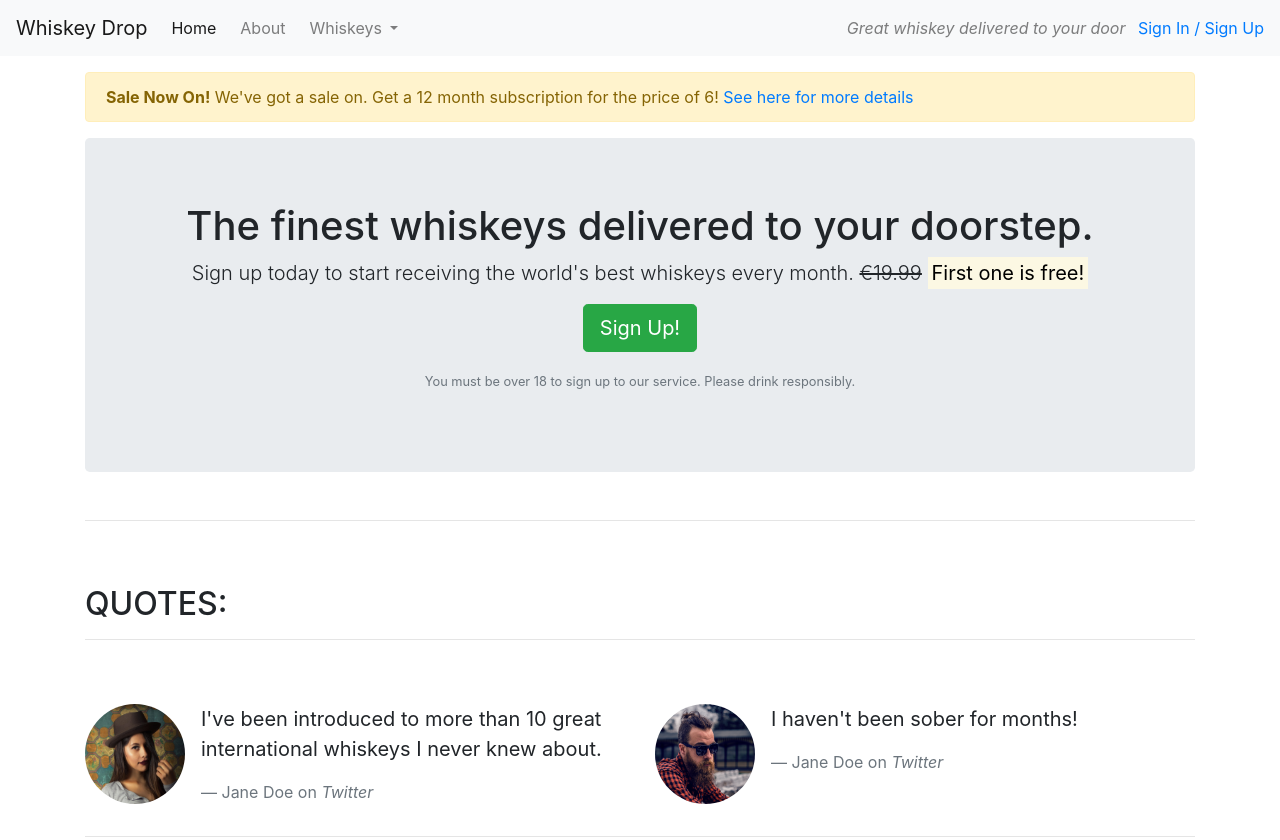
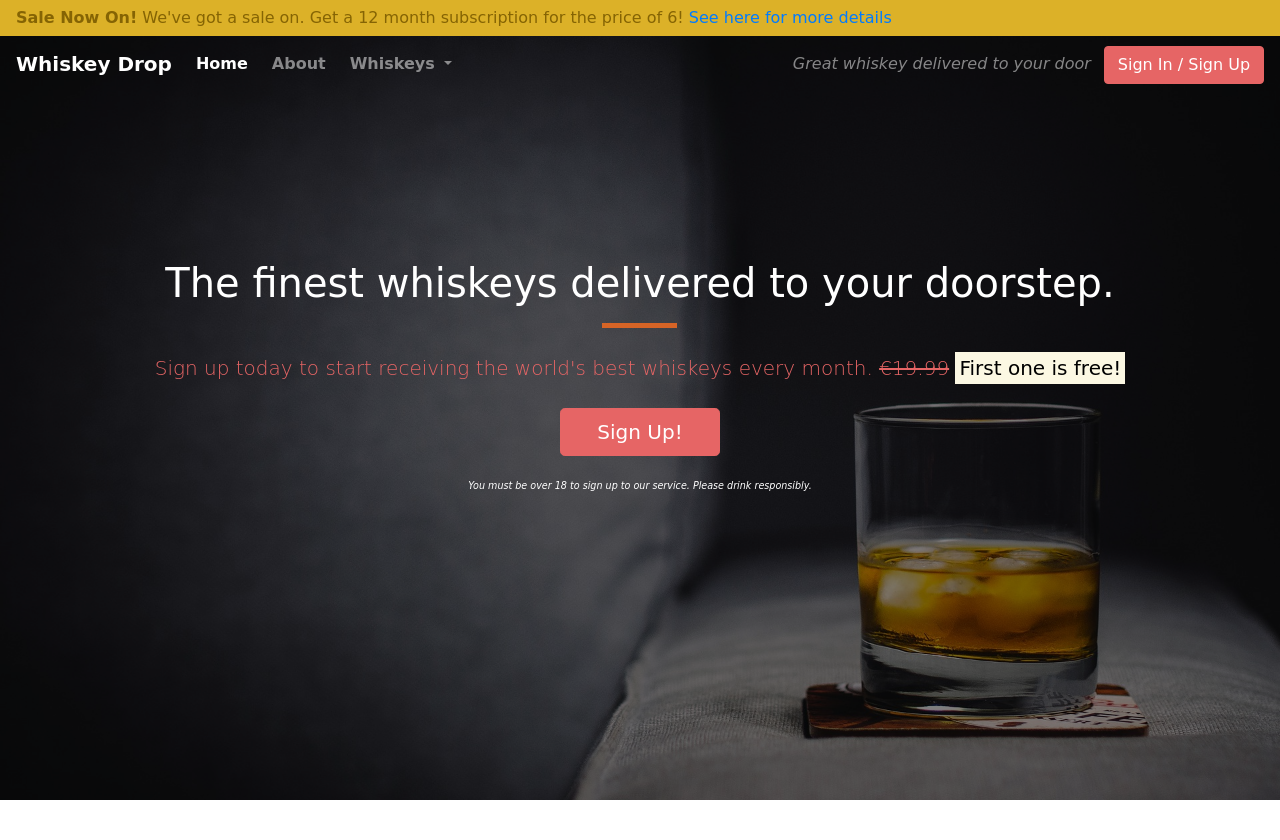
Before and after one commit to mayasharma2110/whiskey-website1, a plain HTML site: page index.html in a window 1280 px wide. Shown: the top 840 px of the page. Drawn offline with nearby package versions, Linux system fonts and the light colour scheme; a web font is replaced by a local one.

Commit message:
added custom styling to bootstrap styles

```diff
--- /dev/null
+++ b/css/style.css
@@ -0,0 +1,131 @@
+body {
+    font-family: 'Akaya Telivigala', cursive;
+}
+
+.alert-container {
+    padding-left: 0;
+    padding-right: 0;
+}
+
+.site-wide-alert {
+    border-radius: 0;
+    margin-bottom: 0;
+    padding : 5px 15px
+
+}
+
+.container-fluid {
+    padding 0;
+}
+
+.callout-container {
+    height: 100vh;
+
+    background: url(../images/whiskey-background.jpg) no-repeat bottom right fixed;
+    -webkit-background-size: cover;
+    -moz-background-size: cover;
+    -o-background-size: cover;
+    background-size: cover;
+
+    display: flex;
+    align-items: center;
+    justify-content: center;
+
+    position: relative;
+}
+
+.quotes-container {}
+
+.features-container {}
+
+
+/*navbar styling*/
+
+.navalert-container {
+    position: absolute;
+    top: 0;
+    left: 0;
+    padding-left: 0;
+    padding-right: 0;
+    z-index: 1;
+}
+
+.navbar {
+    margin-bottom: :0;
+    border: 0;
+    width: 100%;
+    color: rgba(0,0,0,0.25);
+}
+
+.navbar .navbar-nav a {
+    font-weight: bold;
+}
+
+.navbar .navbar-toggler {
+    border:0;
+}
+
+.navbar-brand {
+    font-weight: bold;
+}
+
+.alert-warning {
+    color: #856404;
+    background-color: #dcb128;
+    border-color: #dcb128;
+}
+
+/*jumbotron*/
+
+.jumbotron {
+    background-color: transparent;
+}
+
+.jumbotron-header {
+    color: white;
+    font-weight: bold;
+    margin-bottom: 30px;
+}
+
+.jumbotron .lead {
+    margin: 25px 0;
+    color: #e66565;
+}
+
+.jumbotron small {
+    color: white;
+    font-size: 60%;
+    font-style: italic;
+}
+
+.block-dividers {
+    width: 75px;
+    height: 5px;
+    border: none;
+    background-color: #d66426;
+}
+
+.overlay {
+    width: 100%;
+    height: 100%;
+    background-color: rgba(0, 0, 0, 0.5);
+    position: absolute;
+    top: 0;
+    left: 0;
+
+}
+
+/*buttons*/
+
+.btn-cta {
+    width: 160px;
+    background-color: #e66565;
+    color: white;
+    border-color: #e66565;
+}
+
+.btn-cta:active, .btn-cta:hover, .btn-cta:focus, .btn-cta:active:focus {
+    background-color: #e61b1b;
+    border-color: #e61b1b;
+    color: white;
+}
--- a/index.html
+++ b/index.html
@@ -2,16 +2,36 @@
 <html lang="en-us">
 
 <head>
+
     <meta charset="utf-8">
     <meta name="viewport" content="width=device-width, initial-scale=1.0">
     <title>Whiskey Drop | Taste a new whiskey every month</title>
+
     <link rel="stylesheet" href="https://maxcdn.bootstrapcdn.com/bootstrap/4.1.3/css/bootstrap.min.css">
     <link rel="stylesheet" href="https://use.fontawesome.com/releases/v5.6.1/css/all.css" integrity="sha384-gfdkjb5BdAXd+lj+gudLWI+BXq4IuLW5IT+brZEZsLFm++aCMlF1V92rMkPaX4PP" crossorigin="anonymous">
+
+    <link rel="preconnect" href="https://fonts.gstatic.com">
+    <link href="https://fonts.googleapis.com/css2?family=Akaya+Telivigala&display=swap" rel="stylesheet">
+
+    <link rel="stylesheet" href="css/style.css" type="text/css">
+
 </head>
 
 <body>
     <!--Nav-->
-    <nav class="navbar navbar-light navbar-expand-sm bg-light">
+    <div class="container-fluid navalert-container">
+
+        <div class="container-fluid alert-container">
+            <div class="row d-none d-sm-block">
+                <div class="col-12">
+                    <div class="site-wide-alert alert alert-warning">
+                        <strong>Sale Now On!</strong> We've got a sale on. Get a 12 month subscription for the price of 6! <a href="">See here for more details</a>
+                    </div>
+                </div>
+            </div>
+        </div>
+
+        <nav class="navbar navbar-dark navbar-expand-sm">
             <a href="/" class="navbar-brand">
                         Whiskey Drop</a>
 
@@ -39,37 +59,34 @@
             </div>
             <div class="d-none d-md-block">
                 <p class="navbar-text my-auto mr-2"><i>Great whiskey delivered to your door</i></p>
-            <a href="/login">Sign In / Sign Up</a>
+                <a href="/login" class="btn btn-cta">Sign In / Sign Up</a>
             </div>
-        <!--</div>-->
         </nav>
-    <article class="container mt-3">
-        <div class="row d-none d-sm-block">
-            <div class="col-12">
-                <div class="alert alert-warning">
-                    <strong>Sale Now On!</strong> We've got a sale on. Get a 12 month subscription for the price of 6! <a href="">See here for more details</a>
     </div>
-            </div>
-        </div>
+
+    <div class="container-fluid callout-container ">
         <!-- Callout -->
+        <div class="overlay">  </div>
         <div class="row">
             <div class="col-12">
-                <section class="callout jumbotron text-center">
+                <section class="callout jumbotron jumbotron-header text-center">
                     <h1>The finest whiskeys delivered to your doorstep.</h1>
+                    <hr class="block-dividers">
                     <p class="lead">Sign up today to start receiving the world's best whiskeys every month.
                         <s class="d-none d-sm-inline">€19.99</s>
                         <span class="d-inline d-sm-none"><br></span>
                         <strong><mark>First one is free!</mark></strong></p>
-                    <p><button class="btn btn-lg btn-success" data-toggle="modal" data-target="#signUpModal">Sign Up!</button></p>
+                    <p><button class="btn btn-lg btn-success btn-cta" data-toggle="modal" data-target="#signUpModal">Sign Up!</button></p>
                     <p class="text-muted"><small>You must be over 18 to sign up to our service. Please drink responsibly.</small></p>
                 </section>
             </div>
         </div>
         <!-- /.callout -->
-        <hr>
+    </div>
+
     <!-- Quotes -->
-        <section class="quotes">
-            <div class="row">
+        <div class="quotes-container">
+            <div class="row" >
                 <div class="col-12 my-5">
                     <h2 class="text-uppercase">Quotes:</h2>
                     <hr />
@@ -103,11 +120,11 @@
                     </div>
                 </div>
             </div>
-        </section>
+        </div>
         <!-- /.quotes -->
-        <hr>
+
         <!-- Features -->
-        <section class="features">
+        <div class="features-container">
             <div class="row">
                 <div class="col-12 my-5">
                     <h2 class="text-uppercase">Features:</h2>
@@ -137,9 +154,9 @@
                     </div>
                 </div>
             </div>
-        </section>
+        </div>
         <!-- /.features -->
-    </article>
+
 
     <div class="modal" tabindex="-1" role="dialog" id="signUpModal">
         <div class="modal-dialog" role="document">
```
Also changed, not shown: images/whiskey-background.jpg (added). Lines whose indentation alone changed are shown as unchanged.
